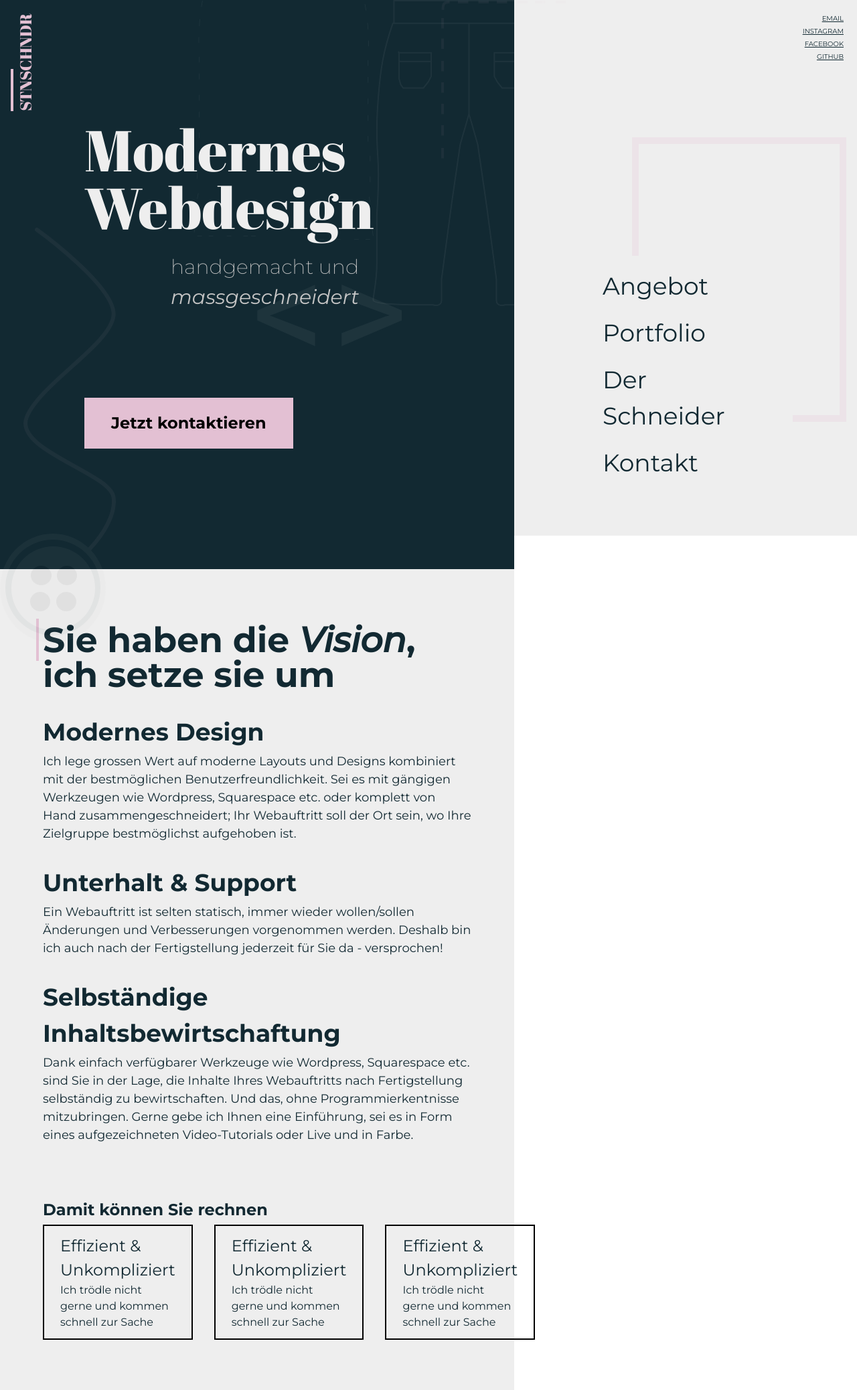
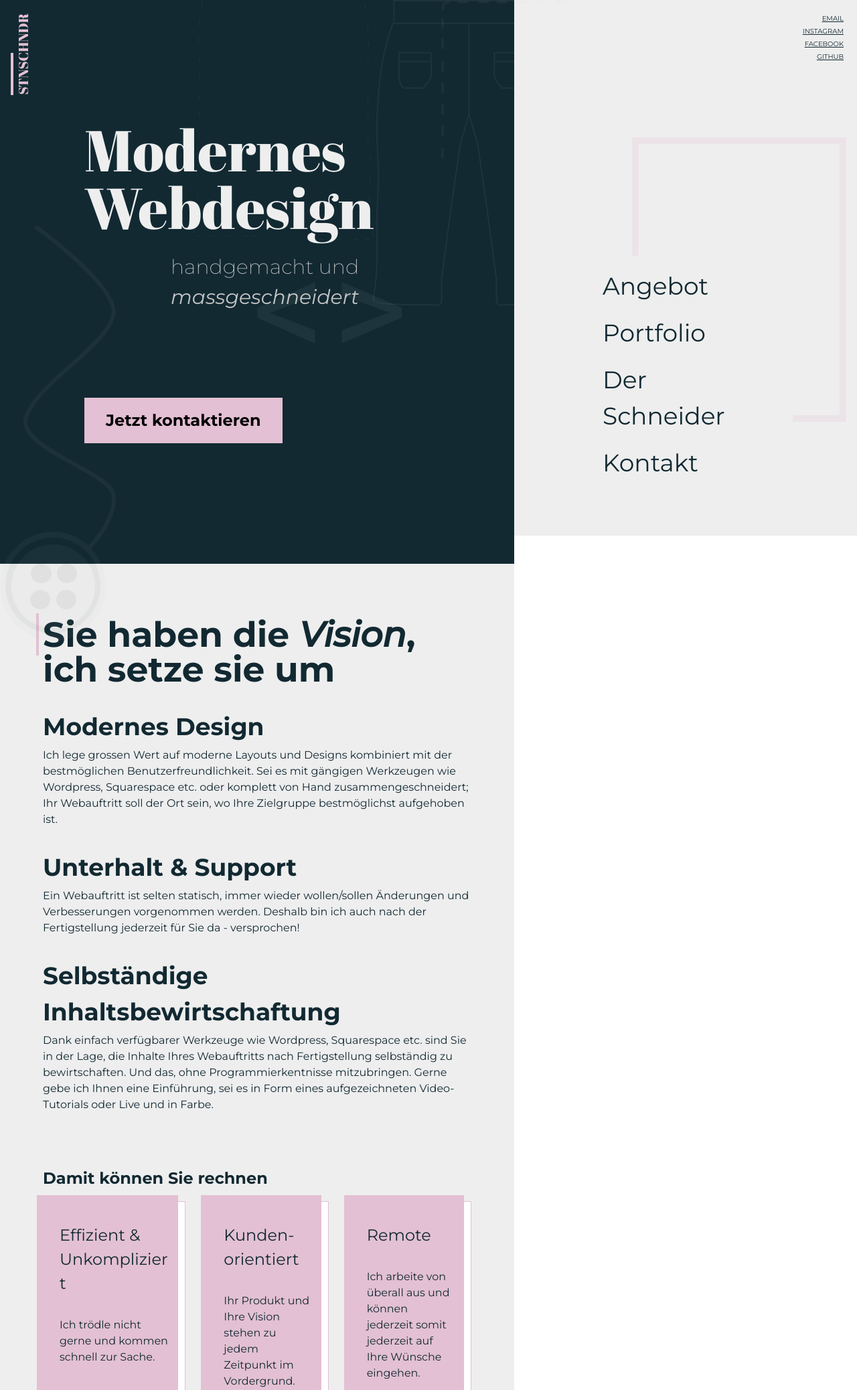
Before and after one commit to derseitenschneider/Der-Seitenschneider-Site, a PHP site: page / in a window 1280 px wide. Shown: the top 2076 px of the page at 67% size. Run offline with PHP 8.4, Linux system fonts and the light colour scheme.

Commit message:
setting global variables for colors

```diff
--- a/css/general.css
+++ b/css/general.css
@@ -1,4 +1,24 @@
-/*Global Reset*/
+/********************************************/
+/* GLOBAL VARIABLES */
+/********************************************/
+
+:root {
+  /*Background-Colors*/
+  --main-background-bright: #eee;
+  --main-background-dark: #122932;
+
+  /*Accent Color*/
+  --main-accent-color: #e3c0d3;
+
+  /*Text-Colors*/
+  --main-text-color-dark: #122932;
+  --main-text-color-bright: #eee;
+  --secondary-text-color-bright: #c4c4c4;
+}
+
+/********************************************/
+/* GLOBAL RESET */
+/********************************************/
 
 *,
 *::before,
@@ -25,7 +45,7 @@ body {
   line-height: 1.5;
   -webkit-font-smoothing: antialiased;
   font-family: "Montserrat", sans-serif;
-  color: #122932;
+  color: var(--main-text-color-dark);
 }
 
 img,
@@ -64,19 +84,26 @@ a:visited {
   color: inherit;
 }
 
-/*Helper-classes*/
-
-.fixed {
-  position: fixed;
-  right: 0;
-  top: 0;
-}
-
-/*General Settings*/
+/********************************************/
+/* GENERAL LAYOUT SETTINGS */
+/********************************************/
 
 section {
   min-height: 100vh;
 }
+
+.section-main {
+  padding: 8rem 6.4rem;
+  width: 60vw;
+}
+
+.textbox {
+  font-size: 1.6rem;
+
+  margin-bottom: 3.2rem;
+}
+
+/*Buttons*/
 
 .btn {
   border: none;
@@ -86,7 +113,9 @@ section {
   cursor: pointer;
 }
 
-/* Headings */
+/********************************************/
+/* HEADINGS */
+/********************************************/
 
 .heading-primary {
   font-family: "Abril Fatface", cursive;
@@ -152,16 +181,15 @@ section {
 .heading-quaternary {
   font-size: 2.4rem;
   font-weight: 600;
-  margin-bottom: 0.4rem;
+  margin-bottom: 1.6rem;
 }
 
-.textbox {
-  font-size: 1.8rem;
+/********************************************/
+/* HELPER CLASSES */
+/********************************************/
 
-  margin-bottom: 3.2rem;
+.fixed {
+  position: fixed;
+  right: 0;
+  top: 0;
 }
-
-.section-main {
-  padding: 8rem 6.4rem;
-  width: 60vw;
-}
--- a/css/style.css
+++ b/css/style.css
@@ -48,7 +48,7 @@
 .logo:link,
 .logo:visited {
   font-family: "Abril Fatface", cursive;
-  font-size: 2.4rem;
+  font-size: 2rem;
   color: #e3c0d3;
 }
 
@@ -179,7 +179,7 @@
 
 .btn-hero {
   width: auto;
-  padding: 2rem 4rem;
+  padding: 1.6rem 3.2rem;
   background: #e3c0d3;
 
   /* color: #fff; */
@@ -208,16 +208,36 @@
 .container-cards {
   display: flex;
   gap: 3.2rem;
+  z-index: 2;
 }
 
 .cards {
-  border: 2px solid black;
-  min-height: 8rem;
-  padding: 1.2rem 2.4rem;
+  position: relative;
+  border: 0.5px solid #e3c0d3;
+  min-height: 30rem;
+  width: calc(100% / 3);
+  padding: 3.2rem 2.4rem;
+
+  background-color: #fff;
+
+  z-index: 99999;
+}
+
+.cards::after {
+  content: "";
+  position: absolute;
+  top: -1rem;
+  left: -1rem;
+  height: 100%;
+  width: 100%;
+
+  background-color: #e3c0d3;
+  z-index: -1;
 }
 
 .heading-cards {
   font-size: 2.4rem;
+  margin-bottom: 3.2rem;
 }
 
 .text-cards {
--- a/index.html
+++ b/index.html
@@ -273,19 +273,21 @@
         <div class="cards card-one">
           <p class="heading-cards">Effizient & Unkompliziert</p>
           <p class="text-cards">
-            Ich trödle nicht gerne und kommen schnell zur Sache
+            Ich trödle nicht gerne und kommen schnell zur Sache.
           </p>
         </div>
         <div class="cards card-two">
-          <p class="heading-cards">Effizient & Unkompliziert</p>
+          <p class="heading-cards">Kunden-<br />orientiert</p>
           <p class="text-cards">
-            Ich trödle nicht gerne und kommen schnell zur Sache
+            Ihr Produkt und Ihre Vision stehen zu jedem Zeitpunkt im
+            Vordergrund.
           </p>
         </div>
         <div class="cards card-three">
-          <p class="heading-cards">Effizient & Unkompliziert</p>
+          <p class="heading-cards">Remote</p>
           <p class="text-cards">
-            Ich trödle nicht gerne und kommen schnell zur Sache
+            Ich arbeite von überall aus und können jederzeit somit jederzeit auf
+            Ihre Wünsche eingehen.
           </p>
         </div>
       </div>
```
